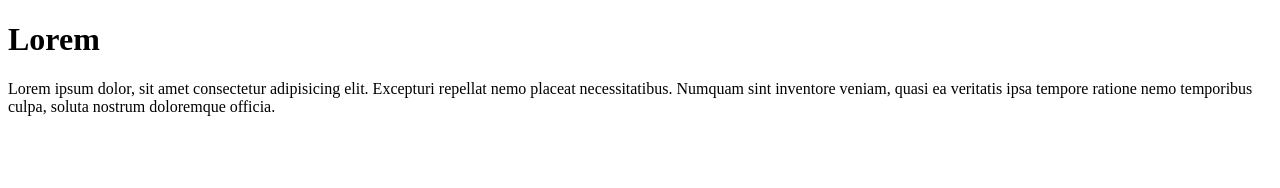
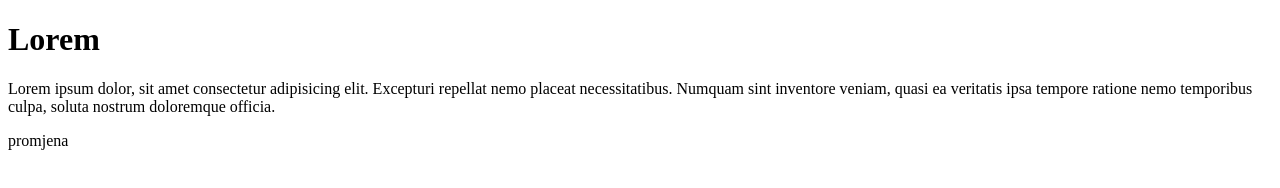
Before and after one commit to IKedmenec/algebra.vjezba.html.1, a plain HTML site: page index.html in a window 1280 px wide. Drawn offline with Linux system fonts and the light colour scheme.

Commit message:
promjena 11

```diff
--- a/index.html
+++ b/index.html
@@ -10,5 +10,7 @@
     <h1>Lorem</h1>
     <p>Lorem ipsum dolor, sit amet consectetur adipisicing elit. Excepturi repellat nemo placeat necessitatibus. Numquam sint inventore veniam, quasi ea veritatis ipsa tempore ratione nemo temporibus culpa, soluta nostrum doloremque officia.</p>
 
+    <p>promjena</p>
+
 </body>
 </html>
```
